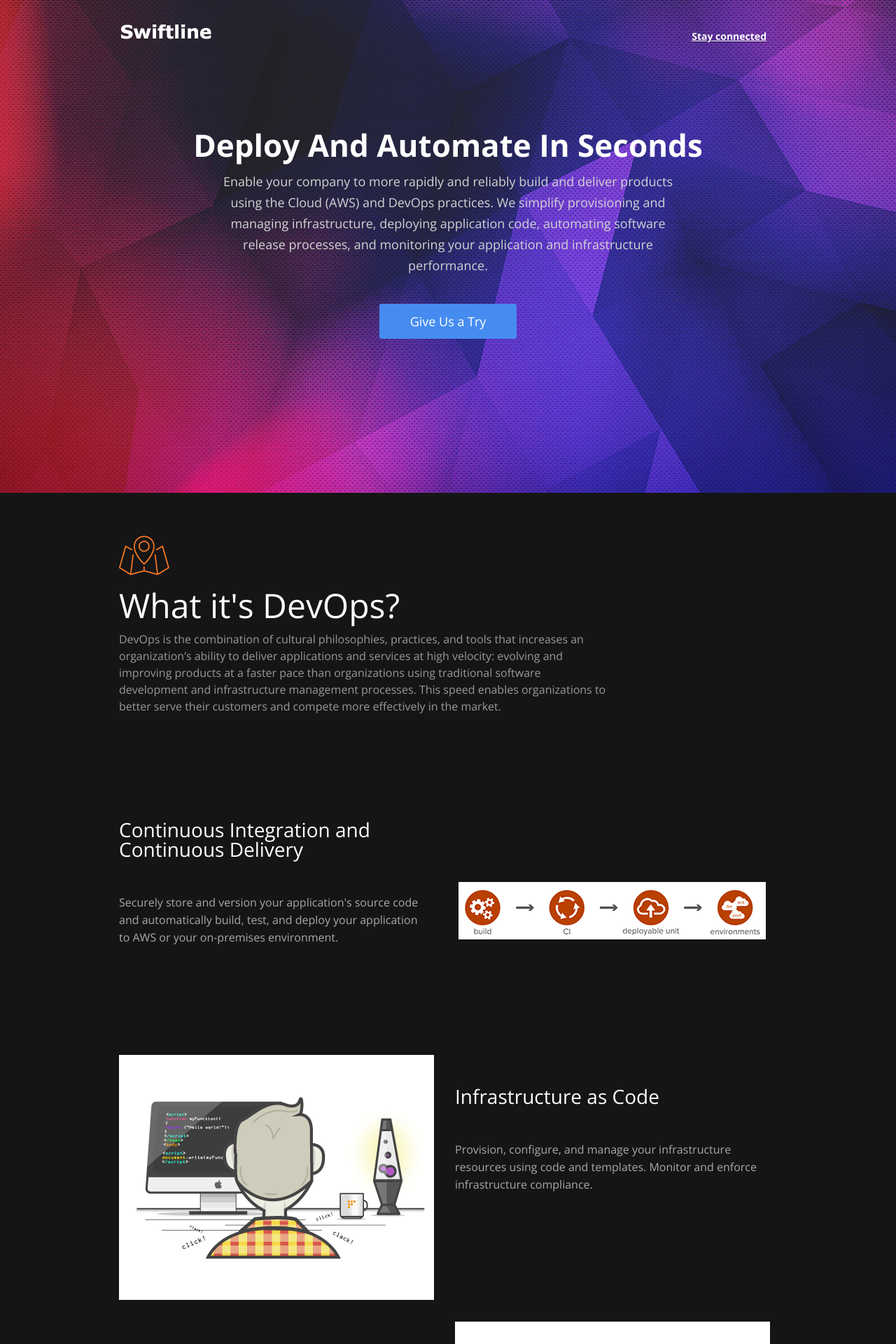
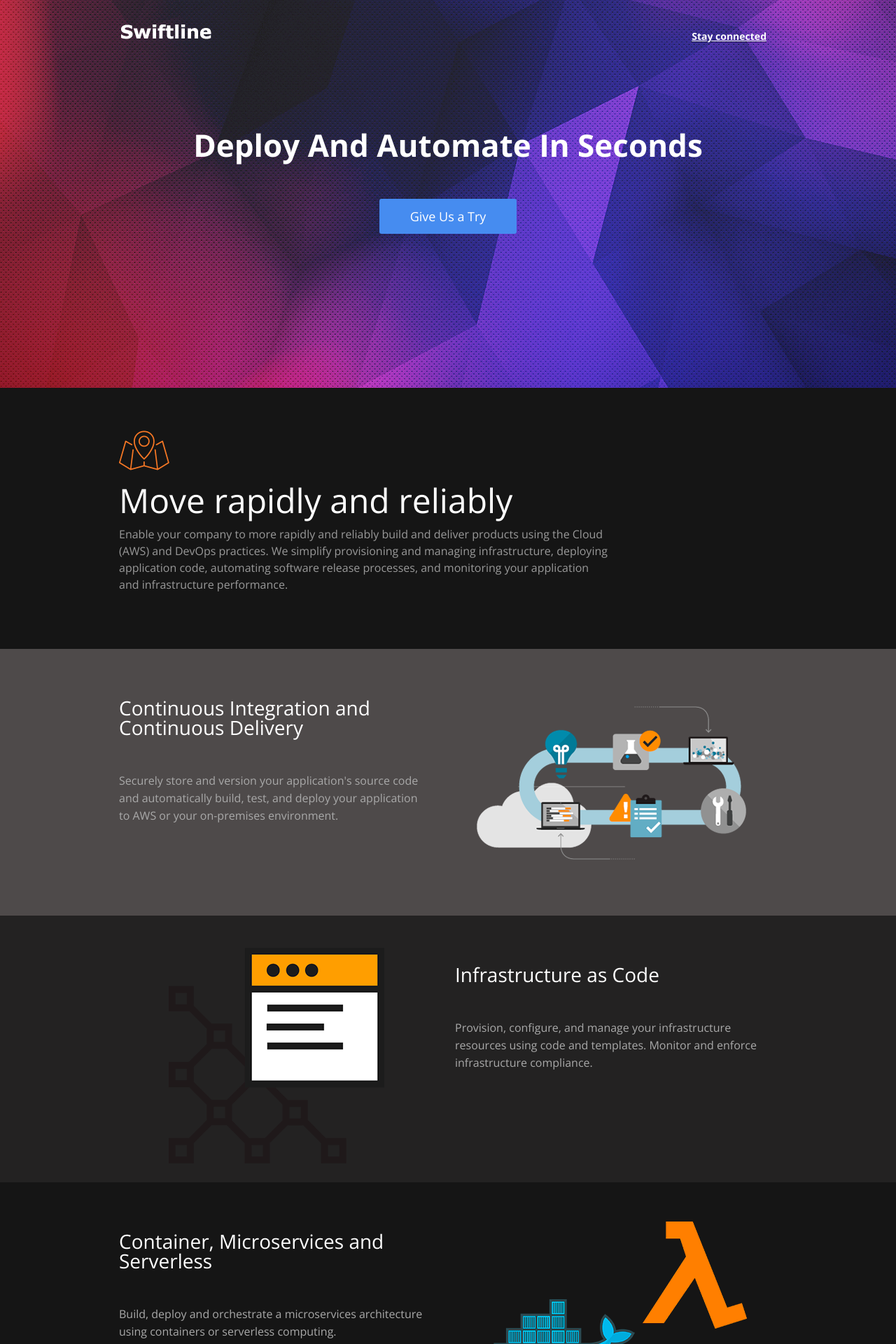
Before and after one commit to swiftline-io/swiftline-io.github.io, a Jekyll site: the page built from index.md, in a window 1280 px wide. Shown: the top 1920 px of the page at 70% size. Built offline with Jekyll 4.4.1, drawn with Linux system fonts in a browser that asks for light colours.

Commit message:
Cambio estructura e imagens home

```diff
--- a/_includes/header.html
+++ b/_includes/header.html
@@ -43,7 +43,7 @@
           <div class="subtitle_style">
             <span class="editContent" style="">
               <span class="pix_text">
-                  {{ page.header_description }}
+                  <!-- {{ page.header_description }} -->
               </span>
             </span>
           </div>
--- a/_includes/intro.html
+++ b/_includes/intro.html
@@ -1,4 +1,4 @@
-<div class="pixfort_normal_1 degradado" id="section_normal_4_1">
+<div class="pixfort_normal_1 degradado1" id="section_normal_4_1">
     <div class="m6_style pix_builder_bg">
         <div class="container">
             <div class="sixteen columns">
@@ -22,7 +22,7 @@
        </div>
     </div>
 </div>
-<div class="pixfort_normal_1 title_background" id="section_normal_4_2">
+<div class="pixfort_normal_1 degradado" id="section_normal_4_2">
     <div class="m6_style pix_builder_bg">
         <div class="container">
             <div class="sixteen columns">
--- a/_includes/title.html
+++ b/_includes/title.html
@@ -9,7 +9,8 @@
                     {{ page.content_title }}
                 </h2>
                 <p class="normal_text light_gray editContent">
-                    {{ page.content_text }}
+                    {{ page.header_description }}
+                    <!--{{ page.content_text }}-->
                 </p>
             </div>
         </div>
--- a/assets/css/swiftline.css
+++ b/assets/css/swiftline.css
@@ -13,9 +13,12 @@
 }
 
 .degradado{
-	background: rgba(21,21,21,1);
+	background: rgba(35,34,34,1);
 }
 
+.degradado1{
+	background: rgba(78,74,74,1);
+}
 .contadores{
 	background: rgba(23,20,20,1);
 	-webkit-background-size:cover;
--- a/index.md
+++ b/index.md
@@ -5,7 +5,7 @@ header_buttom: Give Us a Try
 header_note:
 header_description: "Enable your company to more rapidly and reliably build and deliver products using the Cloud (AWS) and DevOps practices. We simplify provisioning and managing infrastructure, deploying application code, automating software release processes, and monitoring your application and infrastructure performance."
 
-content_title: "What it's DevOps?"
+content_title: "Move rapidly and reliably"
 content_text: "DevOps is the combination of cultural philosophies, practices, and tools that increases an organization’s ability to deliver applications and services at high velocity: evolving and improving products at a faster pace than organizations using traditional software development and infrastructure management processes. This speed enables organizations to better serve their customers and compete more effectively in the market."
 
 
```
Also changed, not shown: assets/images/domains-that-never-sleep.png, assets/images/machine.png, assets/images/website-builder.png.
